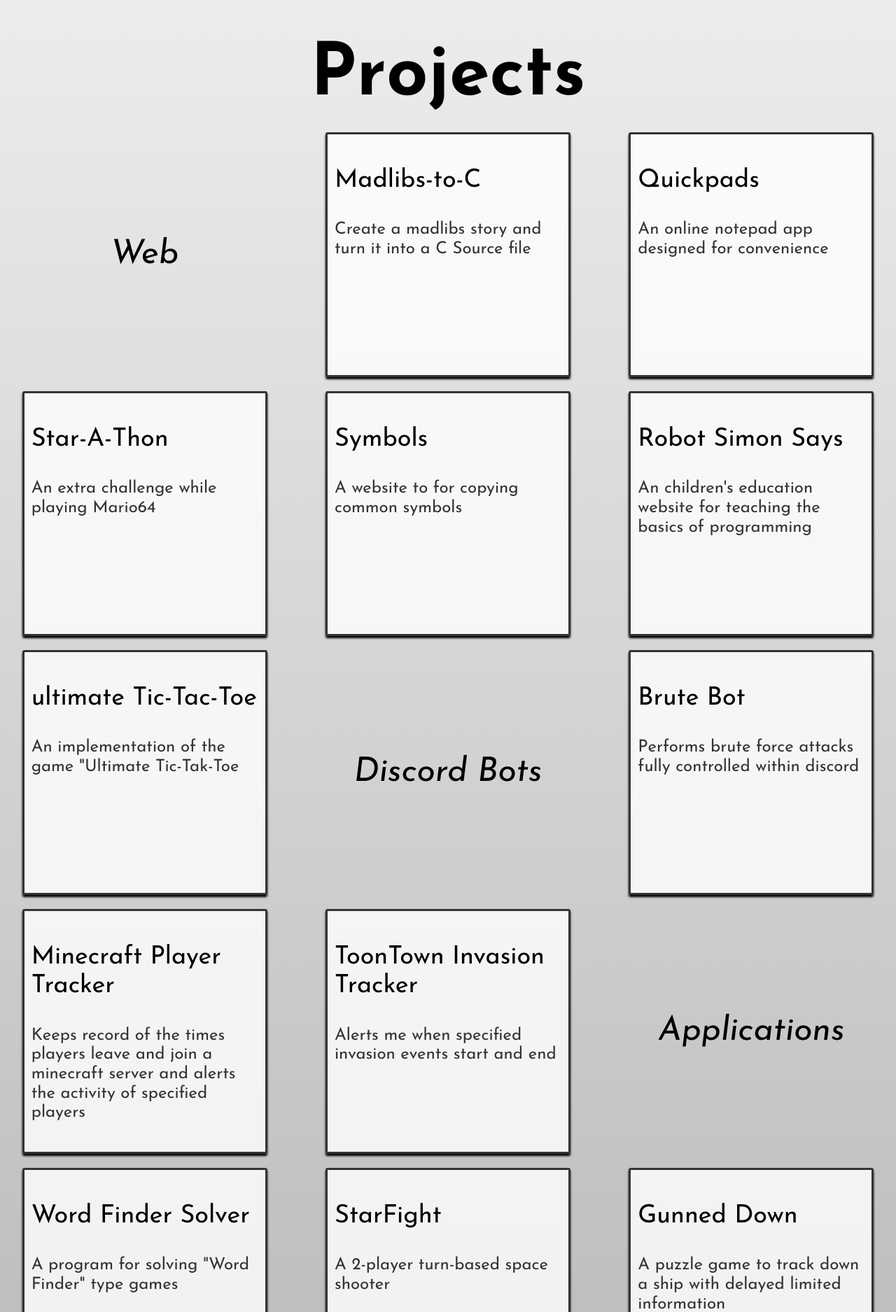
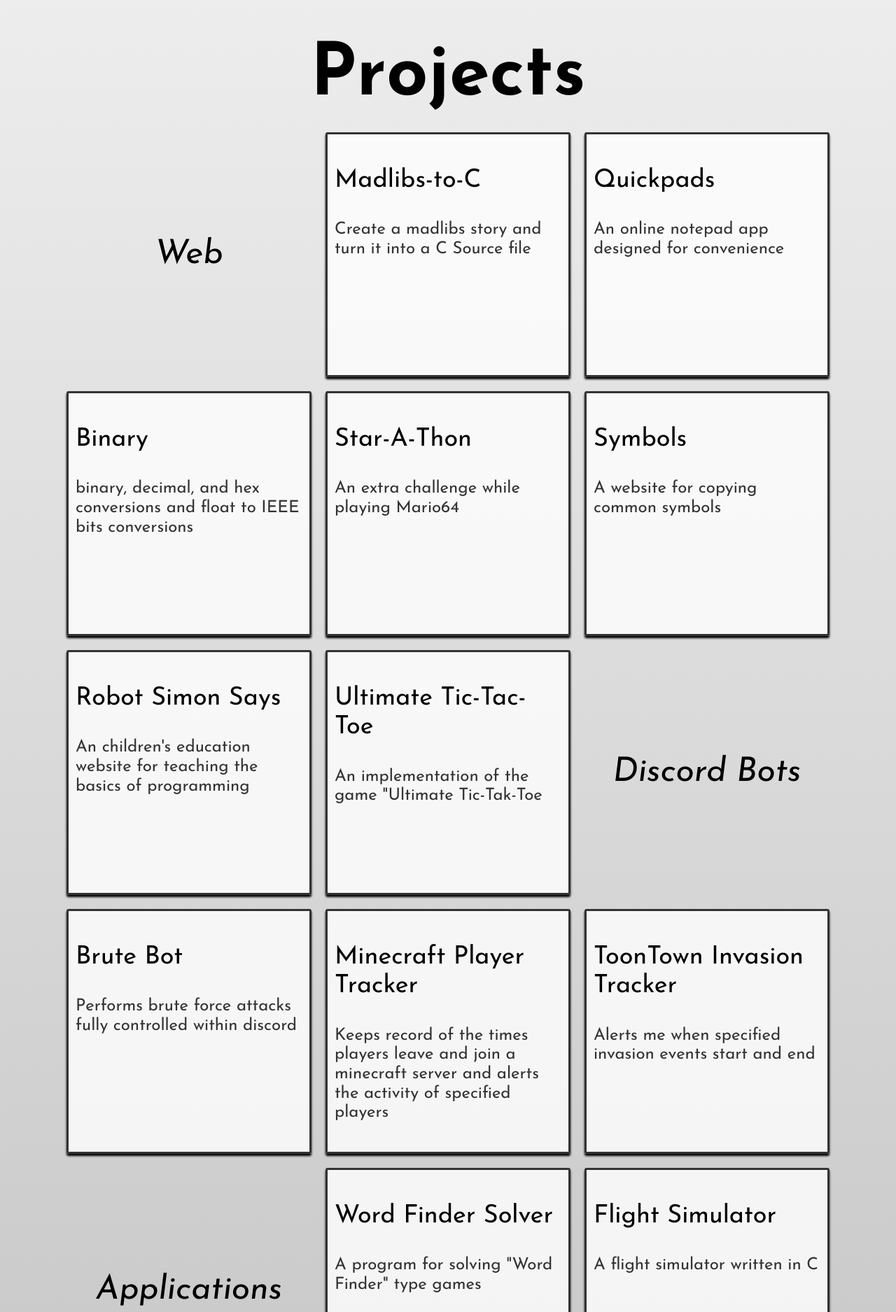
Before and after one commit to loganmacdougall/resume_3, a PHP site: page /projects.php in a window 1280 px wide. Shown: the part 73-1948 px from the top of the page at 70% size. Run offline with PHP 8.4, Linux system fonts and the light colour scheme; some libraries are stand-ins or nearby versions.

Commit message:
Added more details to the projects page

```diff
--- a/projects.php
+++ b/projects.php
@@ -1,9 +1,11 @@
 <!DOCTYPE html>
 <html lang="en">
+
 <head>
     <?php include("./meta-data.php"); ?>
     <title>Logan MacDougall Projects</title>
 </head>
+
 <body>
     <?php include("./header.php"); ?>
     <h1 id="title_name">
@@ -20,28 +22,32 @@
         <div class="grid-division">
             <p>Web</p>
         </div>
-        <a href="./" class="card-header">
+        <a href="https://loganmacdougall.com/madlibs-to-C" class="card-header">
             <p>Madlibs-to-C</p>
             <p>Create a madlibs story and turn it into a C Source file</p>
         </a>
-        <a href="./" class="card-header">
+        <a href="https://loganmacdougall.com/quickpads" class="card-header">
             <p>Quickpads</p>
             <p>An online notepad app designed for convenience</p>
         </a>
-        <a href="./" class="card-header">
+        <a href="https://loganmacdougall.com/binary/" class="card-header">
+            <p>Binary</p>
+            <p>binary, decimal, and hex conversions and float to IEEE bits conversions</p>
+        </a>
+        <a href="https://loganmacdougall.com/star-a-thon" class="card-header">
             <p>Star-A-Thon</p>
             <p>An extra challenge while playing Mario64</p>
         </a>
-        <a href="./" class="card-header">
+        <a href="https://loganmacdougall.com/symbols/" class="card-header">
             <p>Symbols</p>
-            <p>A website to for copying common symbols</p>
+            <p>A website for copying common symbols</p>
         </a>
-        <a href="./" class="card-header">
+        <a href="https://loganmacdougall.com/robot-simon-says/" class="card-header">
             <p>Robot Simon Says</p>
             <p>An children's education website for teaching the basics of programming</p>
         </a>
-        <a href="./" class="card-header">
-            <p>ultimate Tic-Tac-Toe</p>
+        <a href="https://loganmacdougall.com/ultimate-tic-tac-toe/" class="card-header">
+            <p>Ultimate Tic-Tac-Toe</p>
             <p>An implementation of the game "Ultimate Tic-Tak-Toe</p>
         </a>
         <div class="grid-division">
@@ -62,9 +68,21 @@
         <div class="grid-division">
             <p>Applications</p>
         </div>
-        <a href="./" class="card-header">
+        <a href="https://github.com/loganmacdougall/Word-Finder-Solver" class="card-header">
             <p>Word Finder Solver</p>
             <p>A program for solving "Word Finder" type games</p>
+        </a>
+        <a href="./" class="card-header">
+            <p>Flight Simulator</p>
+            <p>A flight simulator written in C</p>
+        </a>
+        <a href="./" class="card-header">
+            <p>C mini projects</p>
+            <p>Several C projects which progressively get more challenging</p>
+        </a>
+        <a href="./" class="card-header">
+            <p>StringLGP</p>
+            <p>A genetic algorithm to solve password vault challenges</p>
         </a>
         <a href="./" class="card-header">
             <p>StarFight</p>
--- a/styles.css
+++ b/styles.css
@@ -359,8 +359,8 @@ header>section {
     flex-wrap: wrap;
     gap: 20px;
     width: 100%;
-    justify-content: space-around;
     margin-bottom: 20px;
+    justify-content: center;
 }
 
 .project_grid>* {
```
